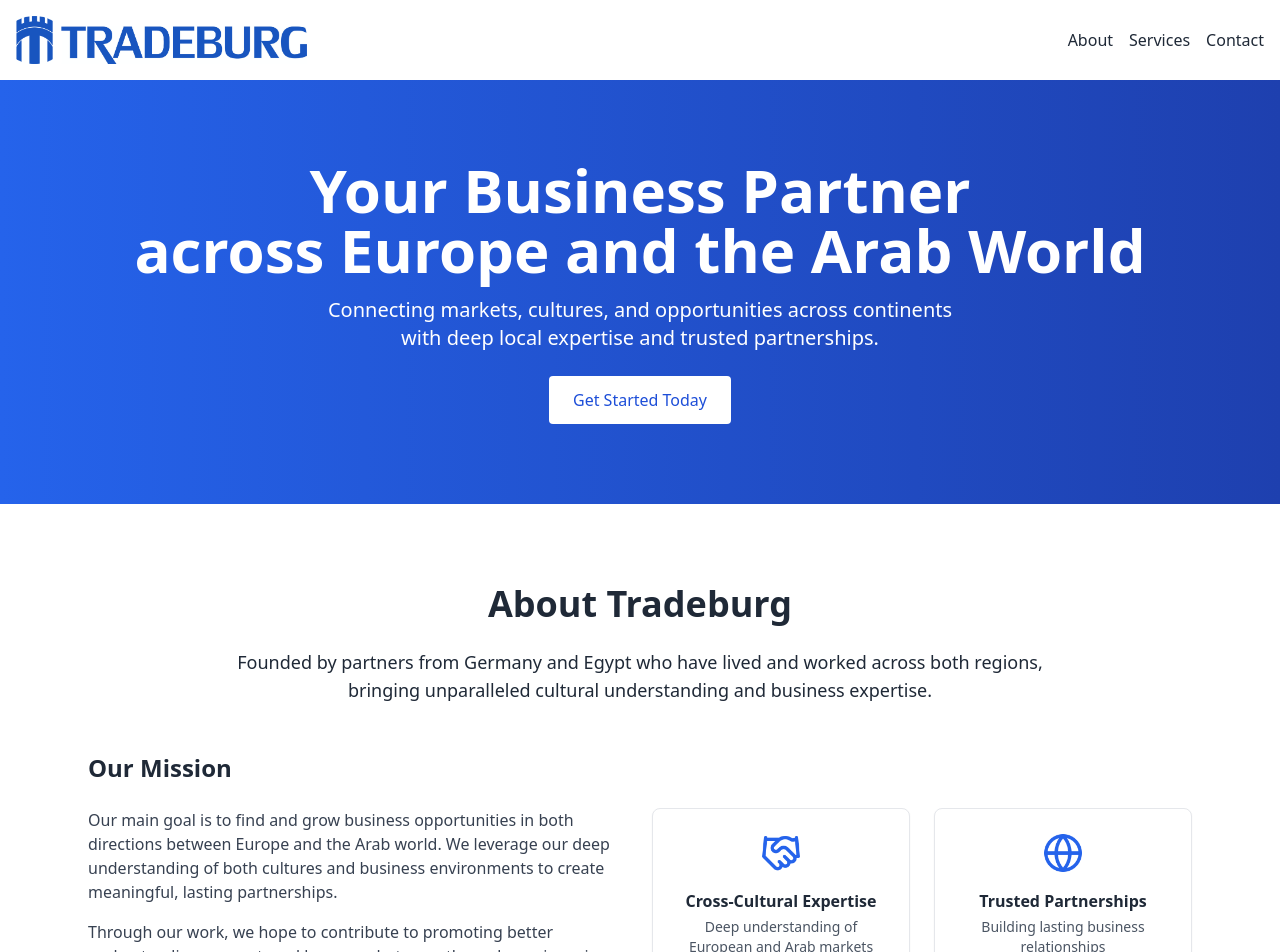
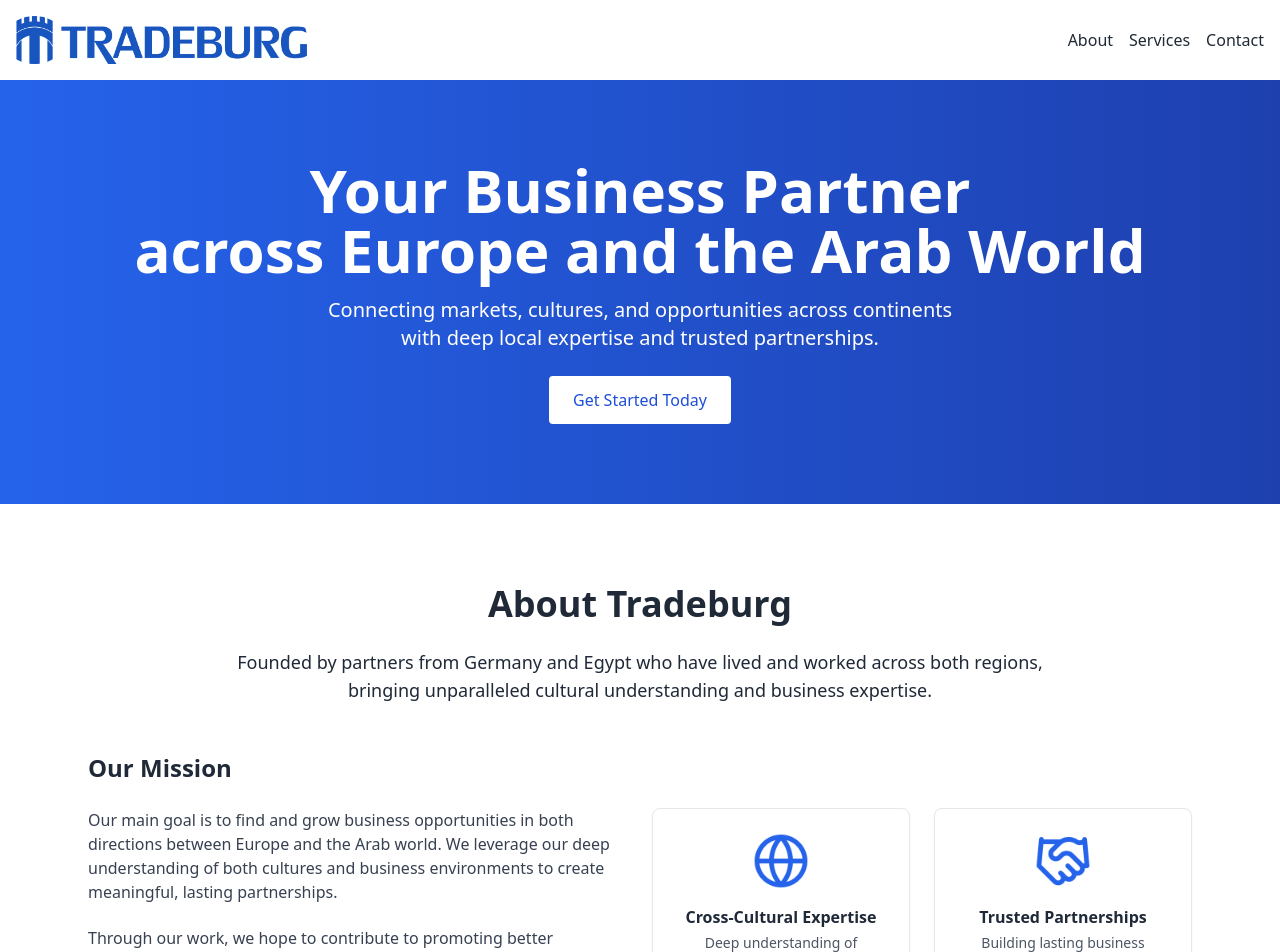
Before and after one commit to ref3at-13/tradeburg, a Next.js app: page / in a window 1280 px wide. Shown: the top 952 px of the page. Built offline with nearby package versions, Linux system fonts and the light colour scheme.

Commit message:
Fixing icons

```diff
--- a/pages/index.js
+++ b/pages/index.js
@@ -74,7 +74,7 @@ export default function Home() {
 
           <div className="p-6 text-center border rounded-lg shadow-sm bg-white md:col-span-3 flex flex-col justify-start h-full self-end">
             <div className="flex justify-center mb-4">
-              <img src="/Partnership.png" alt="Trusted Partnerships" className="h-10 w-10 mx-auto" />
+              <img src="/Culture.png" alt="Cross-Cultural Expertise" className="h-14 w-14 mx-auto" />
             </div>
             <h4 className="font-semibold mb-1">Cross-Cultural Expertise</h4>
             <p className="text-sm text-gray-600">Deep understanding of European and Arab markets</p>
@@ -82,7 +82,7 @@ export default function Home() {
 
           <div className="p-6 text-center border rounded-lg shadow-sm bg-white md:col-span-3 flex flex-col justify-start h-full">
             <div className="flex justify-center mb-4">
-              <img src="/Culture.png" alt="Cross-Cultural Expertise" className="h-10 w-10 mx-auto" />
+              <img src="/Partnership.png" alt="Trusted Partnerships" className="h-14 w-14 mx-auto" />
             </div>
             <h4 className="font-semibold mb-1">Trusted Partnerships</h4>
             <p className="text-sm text-gray-600">Building lasting business relationships</p>
```
